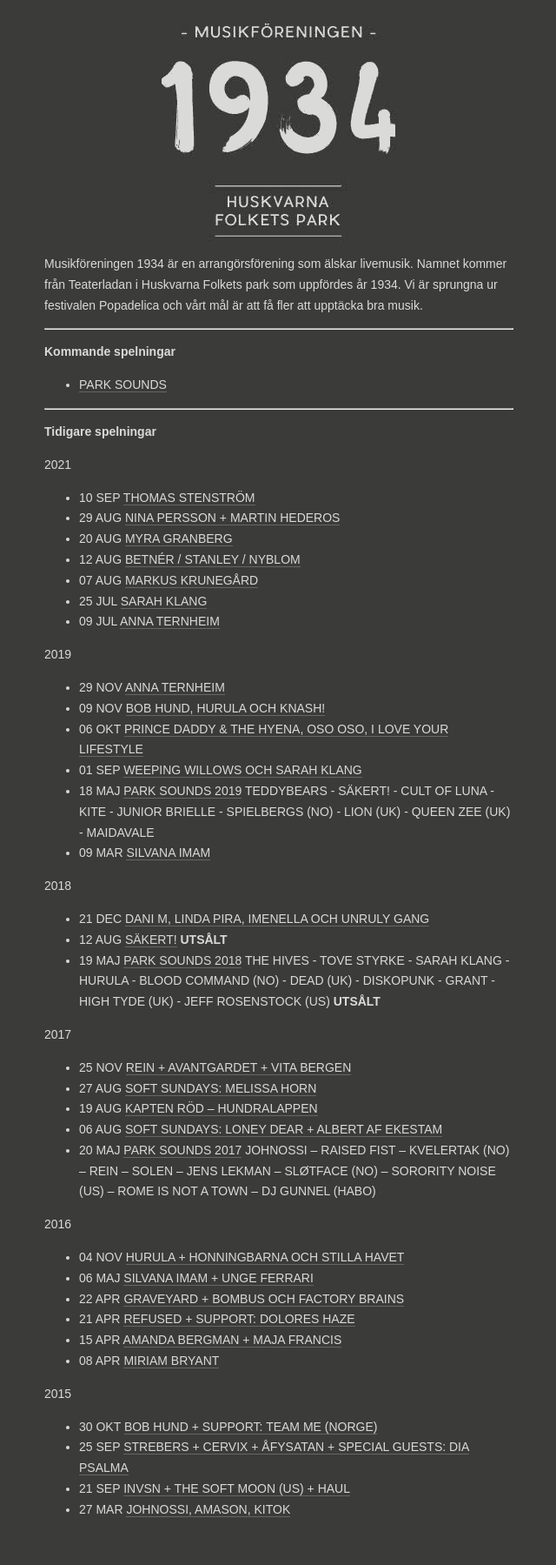
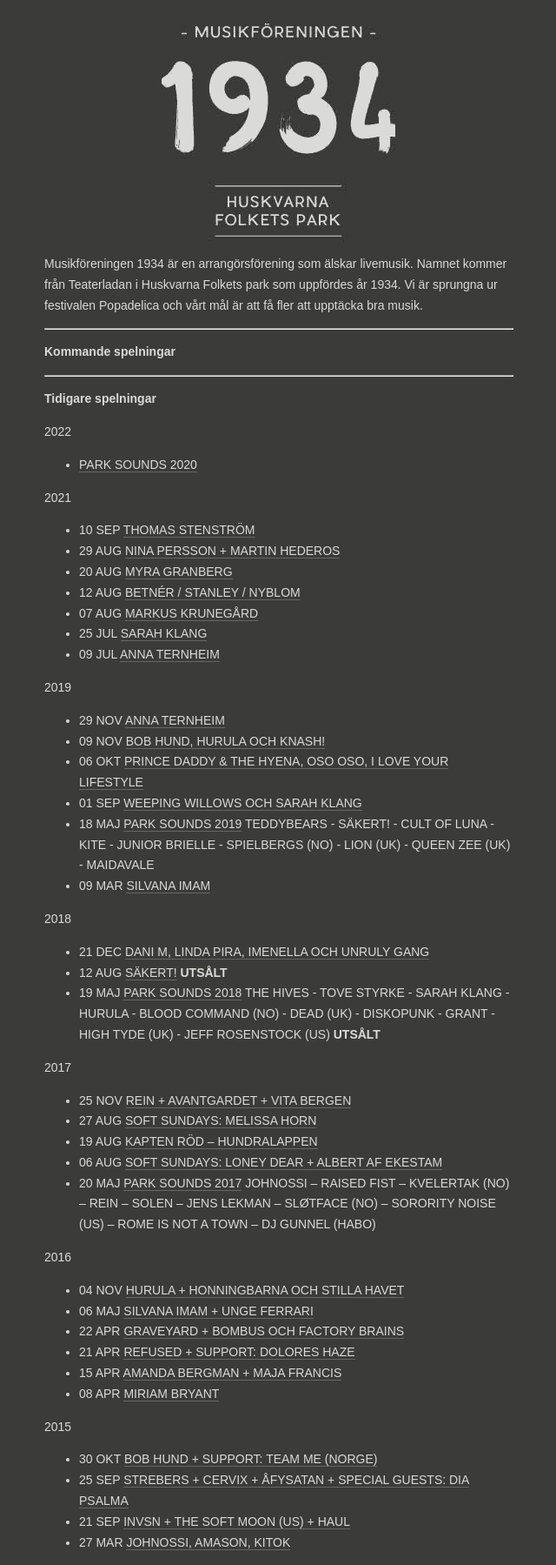
Before and after one commit to parksounds/1934.nu, a Jekyll site: the page built from index.md, in a window 1280 px wide. Shown: the whole page at 87% size, without its empty margins (319-959 px from the left). Built offline with Jekyll 4.4.1, drawn with Linux system fonts in a browser that asks for light colours; our own code applies the rules of GitHub Pages for plain Markdown files; before the commit the page ends 1762 px from its top, so only the background shows below that.

Commit message:
Update index.md

```diff
--- a/index.md
+++ b/index.md
@@ -10,11 +10,14 @@ Musikföreningen 1934 är en arrangörsförening som älskar livemusik. Namnet k
 
 
 **Kommande spelningar**
-* [PARK SOUNDS](https://parksounds.se/)
 
 ----------
 
 **Tidigare spelningar**
+
+2022
+* [PARK SOUNDS 2020](https://parksounds.se/)
+
 
 2021
 
```
